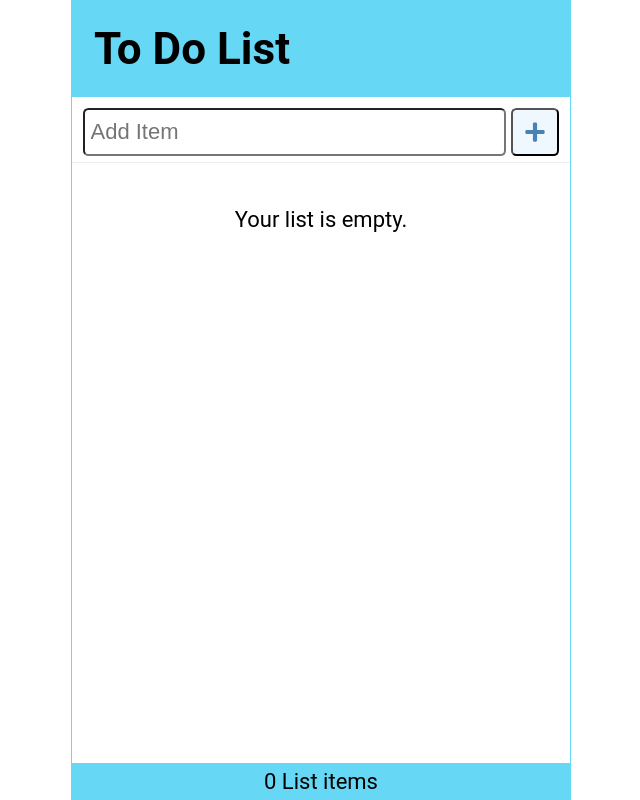
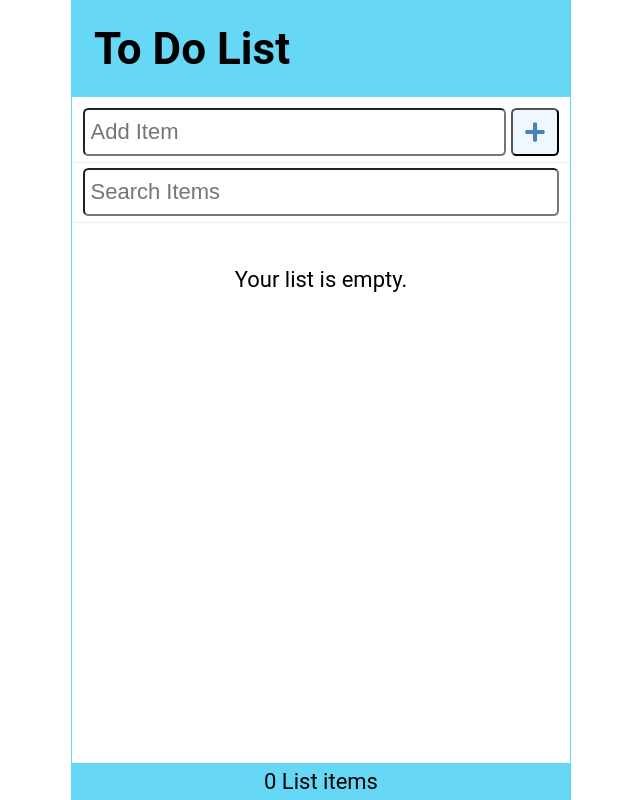
Before and after one commit to danushkap/react-todolist, a React (Create React App) app: page / in a window 1280 px wide. Shown: the whole page, without its empty margins (319-959 px from the left). Built offline with nearby package versions, Linux system fonts and the light colour scheme.

Commit message:
Search item

```diff
--- a/src/App.jsx
+++ b/src/App.jsx
@@ -2,12 +2,14 @@
 import { useState } from 'react';
 import Header from './Header';
 import AddItem from './AddItem';
+import SearchItem from './SearchItem';
 import ItemList from './ItemList';
 import Footer from './Footer';
 
 const App = () => {
     const [items, setItems] = useState(JSON.parse(localStorage.getItem('todo-list')) ?? []);
     const [newItem, setNewItem] = useState('')
+    const [search, setSearch] = useState('')
 
     const setAndSaveItems = (newItems) => {
         setItems(newItems);
@@ -52,8 +54,12 @@
                 setNewItem={setNewItem}
                 handleSubmit={handleSubmit}
             />
+            <SearchItem
+                search={search}
+                setSearch={setSearch}
+            />
             <ItemList
-                items={items}
+                items={items.filter(item => ((item.item).toLowerCase()).includes(search.toLowerCase()))}
                 handleCheck={handleCheck}
                 handleDelete={handleDelete}
             />
--- /dev/null
+++ b/src/SearchItem.jsx
@@ -0,0 +1,19 @@
+import React from 'react'
+
+const SearchItem = ({ search, setSearch }) => {
+    return (
+        <form className='searchForm' onSubmit={(e) => e.preventDefault()}>
+            <label htmlFor='search'>Search</label>
+            <input
+                id='search'
+                type='text'
+                role='searchbox'
+                placeholder='Search Items'
+                value={search}
+                onChange={(e) => setSearch(e.target.value)}
+            />
+        </form>
+    )
+}
+
+export default SearchItem
```
